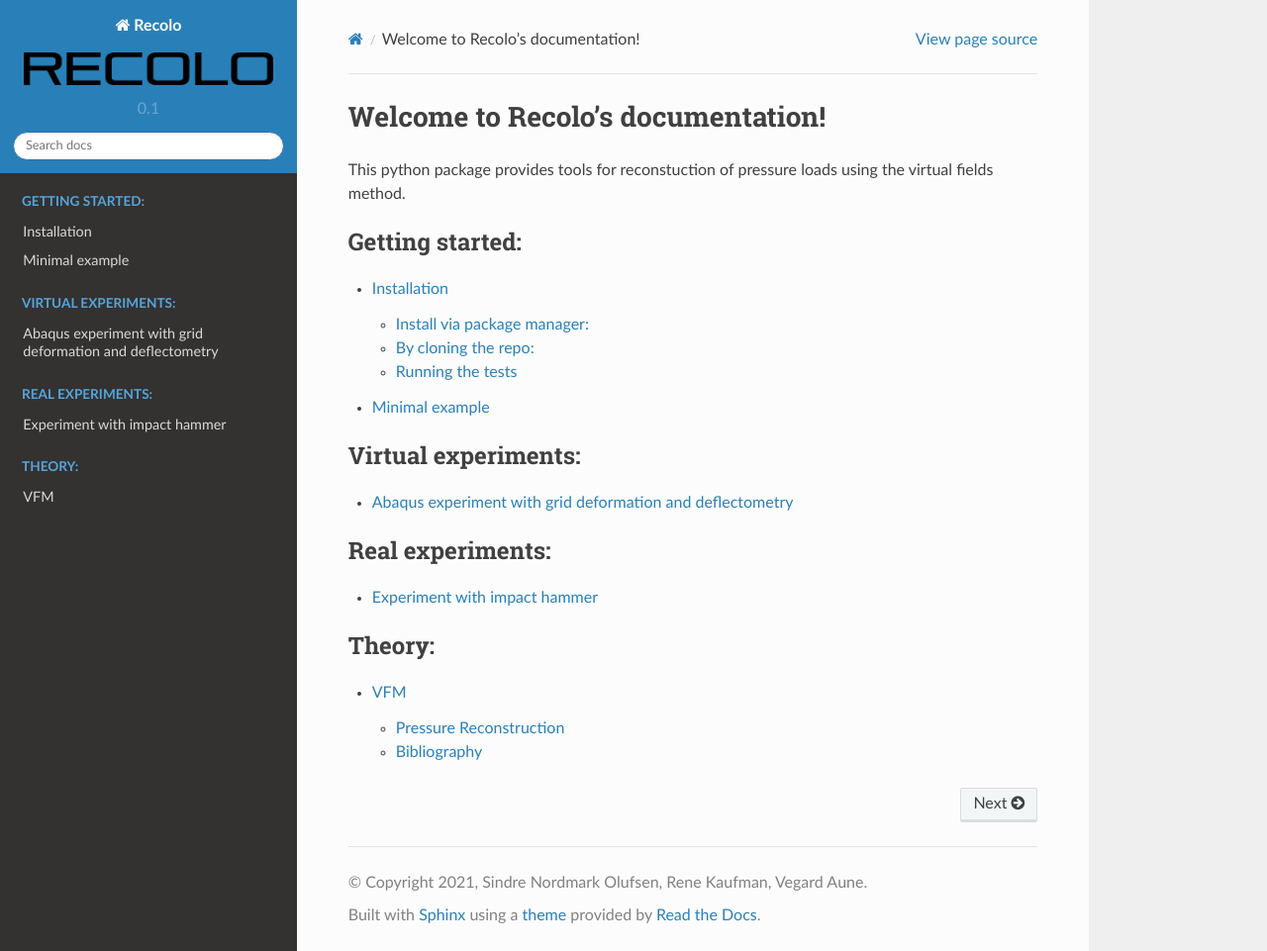
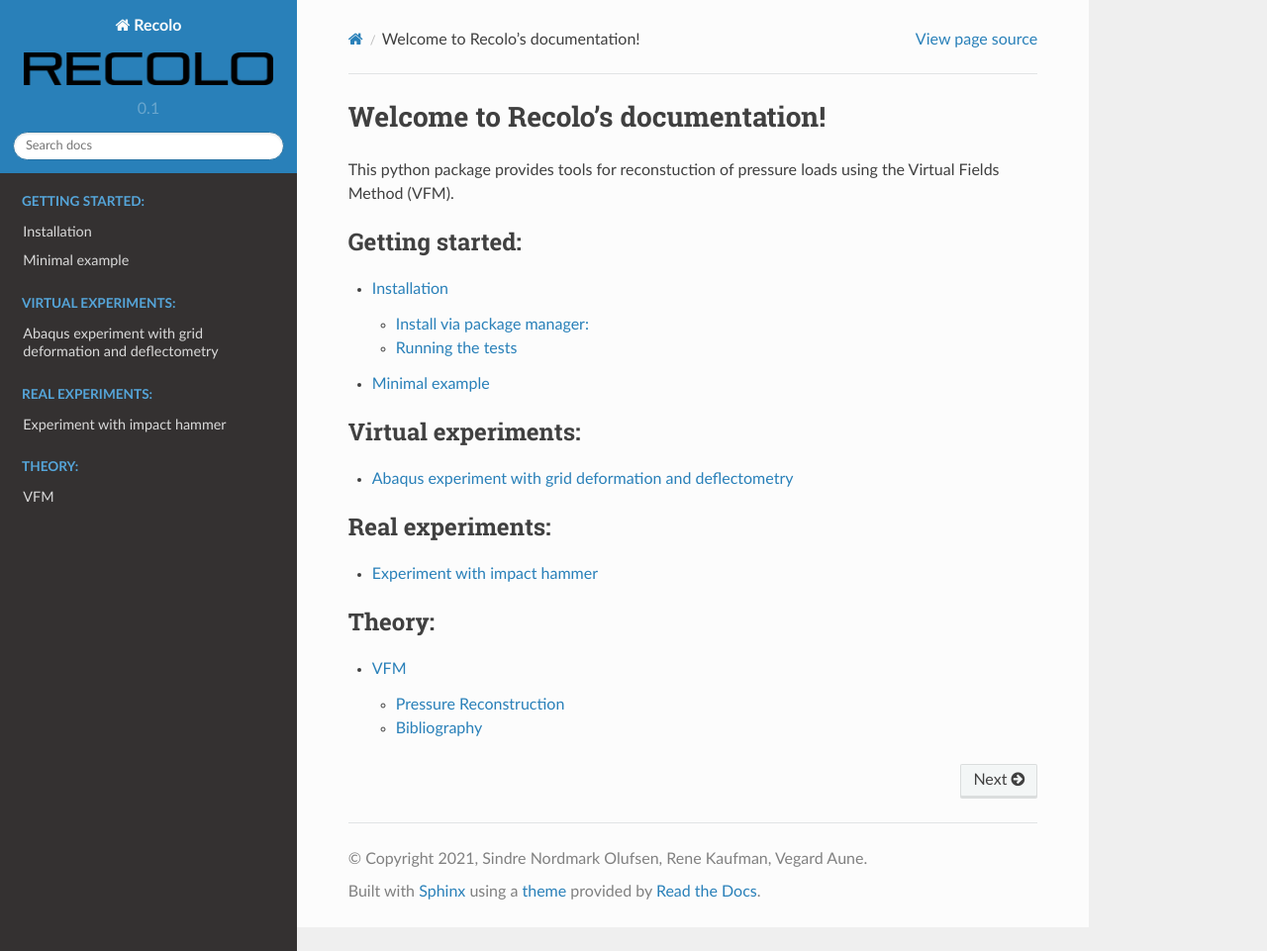
Before and after one commit to PolymerGuy/recolo, a Sphinx documentation site: the page built from docs/index.rst, in a window 1280 px wide and 961 px high. Shown: the whole window at 99% size. Built offline with Sphinx 7.4.7 and the Read the Docs theme 2.0.0, drawn with Linux system fonts in a browser that asks for light colours.

Commit message:
Comments from Vegard

```diff
--- a/docs/index.rst
+++ b/docs/index.rst
@@ -6,7 +6,7 @@
 Welcome to Recolo's documentation!
 ==================================
 
-This python package provides tools for reconstuction of pressure loads using the virtual fields method.
+This python package provides tools for reconstuction of pressure loads using the Virtual Fields Method (VFM).
 
 
 
--- a/docs/install.rst
+++ b/docs/install.rst
@@ -31,8 +31,7 @@
 
     pytest recolo
 
-If you want to check out the examples, then download the files in the examples folder and run the examples.
-
+Download the files in the example folder and run the examples.
 By cloning the repo:
 ---------------------
 
@@ -49,7 +48,6 @@
    git clone https://github.com/PolymerGuy/recolo.git
 
 
-
 We recommend that you always use virtual environments, either by virtualenv or by Conda env
 
 Virtual env::
@@ -64,8 +62,6 @@
 
     $ python ./examples/AbaqusExperiments/Reconstruction_minimal.py
 
-
-
 Running the tests
 ------------------
 The tests should always be launched to check your installation.
```
